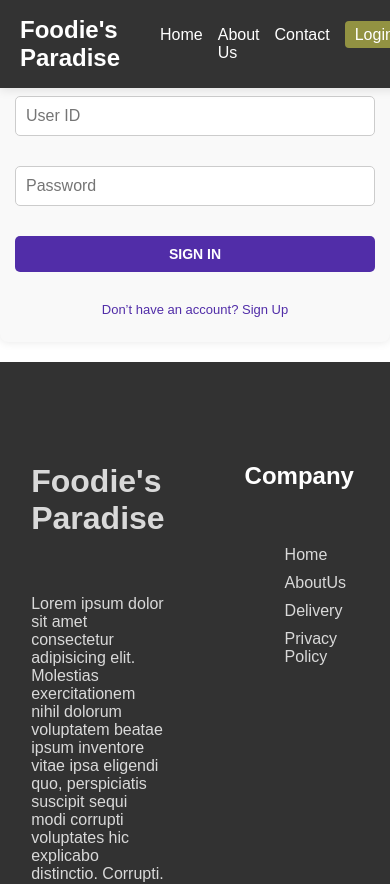
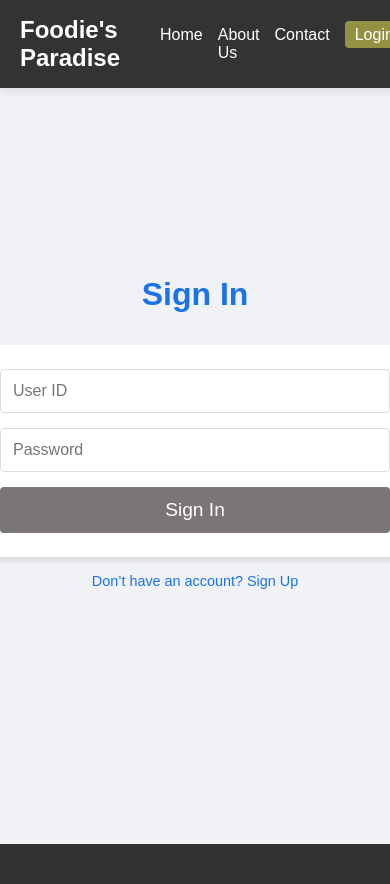
Before and after one commit to abhishekgupta1907/FOOD-WEBSITE, a React (Create React App) app: page /login in a window 390 px wide. Shown: the top 884 px of the page. Built offline with nearby package versions, Linux system fonts and the light colour scheme.

Commit message:
styling more

```diff
--- a/src/components/ContactPage/style.css
+++ b/src/components/ContactPage/style.css
@@ -1,68 +1,69 @@
-/* ContactPage styles */
+/* Contact Page Styles */
+
 .contact-container {
     max-width: 800px;
     margin: 0 auto;
-    padding: 20px;
-    background-color: aliceblue;
-    border-radius: 8px;
-    box-shadow: 0px 4px 8px rgba(0, 0, 0, 0.1);
-    margin-top: 50px;
+    padding: 2rem;
+    font-family: Arial, sans-serif;
 }
 
 .contact-container p {
+    margin-top: 50px;
     font-size: 1.2rem;
+    line-height: 1.8;
+    margin-bottom: 2.5rem;
+    color: #333;
+    max-width: 600px;
+    margin-left: auto;
+    margin-right: auto;
     text-align: center;
-    margin-bottom: 20px;
-    color: #333;
+    padding: 1.5rem;
+    background-color: #f9f9f9;
+    border-left: 4px solid #007bff;
+    border-radius: 0 8px 8px 0;
+    box-shadow: 0 2px 4px rgba(0, 0, 0, 0.1);
 }
 
 .contact-form {
-    display: flex;
-    flex-direction: column;
-    gap: 15px;
-    margin-bottom: 30px;
+    background-color: #f8f8f8;
+    padding: 2rem;
+    border-radius: 8px;
+    box-shadow: 0 2px 4px rgba(0, 0, 0, 0.1);
+    margin-bottom: 2rem;
 }
 
 .input-group {
-    display: flex;
-    flex-direction: column;
-    margin-bottom: 15px;
+    margin-bottom: 1.5rem;
 }
 
 .input-group label {
-    margin-bottom: 5px;
+    display: block;
+    margin-bottom: 0.5rem;
     font-weight: bold;
-    font-size: 1rem;
-    color: #333;
 }
 
 .input-group input,
 .input-group textarea {
-    padding: 10px;
-    border: 1px solid #ccc;
-    border-radius: 5px;
+    width: 100%;
+    padding: 0.75rem;
+    border: 1px solid #ddd;
+    border-radius: 4px;
     font-size: 1rem;
-    background-color: #fff;
-    transition: border-color 0.3s;
-    box-shadow: 0px 4px 8px rgba(0, 0, 0, 0.1);
 }
 
-.input-group input:focus,
-.input-group textarea:focus {
-    border-color: #007bff;
-    outline: none;
+.input-group textarea {
+    resize: vertical;
 }
 
 .submit-btn {
-    padding: 10px 20px;
     background-color: #007bff;
-    color: #fff;
+    color: white;
     border: none;
-    border-radius: 5px;
-    font-size: 1.2rem;
+    padding: 0.75rem 1.5rem;
+    font-size: 1rem;
+    border-radius: 4px;
     cursor: pointer;
-    transition: background-color 0.3s;
-    width: 100%;
+    transition: background-color 0.3s ease;
 }
 
 .submit-btn:hover {
@@ -70,48 +71,67 @@
 }
 
 .contact-info {
-    background-color: #fff;
-    padding: 20px;
+    background-color: #ffffff;
     border-radius: 8px;
-    box-shadow: 0px 4px 8px rgba(0, 0, 0, 0.1);
+    box-shadow: 0 2px 10px rgba(0, 0, 0, 0.1);
+    padding: 2rem;
+}
+
+.contact-info h2 {
+    font-size: 1.8rem;
+    margin-bottom: 1.5rem;
+    color: #333;
+    border-bottom: 2px solid #007bff;
+    padding-bottom: 0.5rem;
+}
+
+.contact-info p {
+    display: flex;
+    align-items: center;
+    margin-bottom: 1rem;
+    font-size: 1.1rem;
+}
+
+.contact-info i {
+    margin-right: 1rem;
+    color: #007bff;
+    font-size: 1.4rem;
+    width: 24px;
     text-align: center;
 }
 
-.contact-info h2 {
-    margin-bottom: 20px;
-    font-size: 1.5rem;
-    color: #333;
+.contact-info-item {
+    background-color: #f8f8f8;
+    border-radius: 6px;
+    padding: 1rem;
+    margin-bottom: 1rem;
+    transition: transform 0.3s ease, box-shadow 0.3s ease;
 }
 
-.contact-info p {
-    margin: 10px 0;
-    font-size: 1.1rem;
-    color: #333;
-    display: flex;
-    align-items: center;
-    justify-content: center;
+.contact-info-item:hover {
+    transform: translateY(-5px);
+    box-shadow: 0 4px 12px rgba(0, 0, 0, 0.1);
 }
 
-.contact-info i {
-    margin-right: 10px;
-    color: #007bff;
-}
-
-/* Responsive styles */
 @media (max-width: 600px) {
     .contact-container {
-        padding: 15px;
+        padding: 1rem;
     }
 
-    .submit-btn {
-        font-size: 1rem;
+    .contact-form,
+    .contact-info {
+        padding: 1.5rem;
     }
 
     .contact-info h2 {
-        font-size: 1.3rem;
+        font-size: 1.5rem;
     }
 
     .contact-info p {
         font-size: 1rem;
     }
+
+    .contact-info i {
+        font-size: 1.2rem;
+    }
 }
--- a/src/components/Homepage/style.css
+++ b/src/components/Homepage/style.css
@@ -2,13 +2,18 @@
     display: flex;
     flex-wrap: wrap;
     justify-content: center;
-    margin: 60px 0;
     gap: 20px;
+    margin-bottom: 20px;
 }
 .category {
     box-shadow: 0px 2px 4px rgba(0, 0, 0, 0.1);
 }
-
+.home-container h2 {
+    text-align: center;
+    margin-top: 80px;
+    font-size: 36px;
+    color: #333;
+}
 .card {
     width: 300px;
     height: 340px;
--- a/src/components/LoginPge/style.css
+++ b/src/components/LoginPge/style.css
@@ -1,108 +1,86 @@
-/* Global Styles */
-body {
+/* LoginPage Styles */
+
+.login-page {
+    display: flex;
+    flex-direction: column;
+    align-items: center;
+    justify-content: center;
+    min-height: 100vh;
+    background-color: #f0f2f5;
     font-family: Arial, sans-serif;
-    margin: 0;
-    padding: 0;
+}
+
+.login-page h1 {
+    font-size: 2.5rem;
+    color: #1a73e8;
+    margin-bottom: 2rem;
+}
+
+form {
+    background-color: white;
+    padding: 2rem;
+    border-radius: 8px;
+    box-shadow: 0 4px 6px rgba(0, 0, 0, 0.1);
+    width: 100%;
+    max-width: 400px;
+}
+
+input {
+    width: 100%;
+    padding: 0.75rem;
+    margin-bottom: 1rem;
+    border: 1px solid #ddd;
+    border-radius: 4px;
+    font-size: 1rem;
     box-sizing: border-box;
 }
 
-/* Login Page Styles */
-.login-page {
-    max-width: 400px;
-    margin: 200px auto;
-    padding: 20px;
-    background-color: #f9f9f9;
-    border-radius: 8px;
-    box-shadow: 0 0 10px rgba(0, 0, 0, 0.1);
+input:focus {
+    outline: none;
+    border-color: #1a73e8;
+    box-shadow: 0 0 0 2px rgba(26, 115, 232, 0.2);
+}
+
+button {
+    width: 100%;
+    padding: 0.75rem;
+    background-color: #1a73e8;
+    color: white;
+    border: none;
+    border-radius: 4px;
+    font-size: 1rem;
+    cursor: pointer;
+    transition: background-color 0.3s ease;
+}
+
+button:hover {
+    background-color: #1557b0;
+}
+
+.error {
+    color: #d93025;
+    margin-bottom: 1rem;
+    font-size: 0.9rem;
+}
+
+.toggle {
+    margin-top: 1rem;
+    color: #1a73e8;
+    cursor: pointer;
+    font-size: 0.9rem;
     text-align: center;
 }
 
-.login-page h1 {
-    font-size: 24px;
-    color: #512da8;
-    margin-bottom: 20px;
-}
-
-/* Form Styles */
-form {
-    display: flex;
-    flex-direction: column;
-    gap: 15px;
-}
-
-form input {
-    padding: 10px;
-    font-size: 16px;
-    border: 1px solid #ccc;
-    border-radius: 5px;
-    outline: none;
-}
-
-form input:focus {
-    border-color: #512da8;
-}
-
-button[type="submit"] {
-    padding: 12px;
-    background-color: #512da8;
-    color: white;
-    font-weight: bold;
-    font-size: 16px;
-    border: none;
-    border-radius: 5px;
-    cursor: pointer;
-    transition: background-color 0.3s ease;
-    text-transform: uppercase;
-}
-
-button[type="submit"]:hover {
-    background-color: #5c6bc0;
-}
-
-/* Toggle Button */
-.toggle {
-    margin-top: 20px;
-    padding: 10px;
-    background-color: transparent;
-    color: #512da8;
-    font-size: 14px;
-    border: none;
-    cursor: pointer;
-    transition: color 0.3s ease;
-    border: none;
-    outline: none;
-}
-
 .toggle:hover {
-    color: #5c6bc0;
     text-decoration: underline;
 }
 
-/* Error Message Styles */
-.error {
-    color: red;
-    font-size: 14px;
-    margin-top: -10px;
-    margin-bottom: 10px;
-}
-
-/* Responsive Styles */
 @media (max-width: 480px) {
-    .login-page {
-        padding: 15px;
-        margin: 20px auto;
+    .login-page h1 {
+        font-size: 2rem;
     }
 
-    .login-page h1 {
-        font-size: 22px;
-    }
-
-    button[type="submit"] {
-        font-size: 14px;
-        padding: 10px;
-    }
-
-    .toggle {
-        font-size: 13px;
+    form {
+        padding: 1.5rem;
     }
 }
--- a/src/components/Navbar/index.js
+++ b/src/components/Navbar/index.js
@@ -65,9 +65,9 @@ const Navbar = ({ loggedInUser, setShowLogin, cart, showCart }) => {
                 {cart || getTotalCartAmount() ? (
                     <div>
                         <li className="cart-img">
-                            <NavLink to="/cart" className={linkClass}>
+                            <Link to="/cart" className={linkClass}>
                                 {<img src={assets.basket_icon} alt="" />}{" "}
-                            </NavLink>
+                            </Link>
                         </li>
                         <div
                             className={getTotalCartAmount() === 0 ? "" : "dot"}
```
